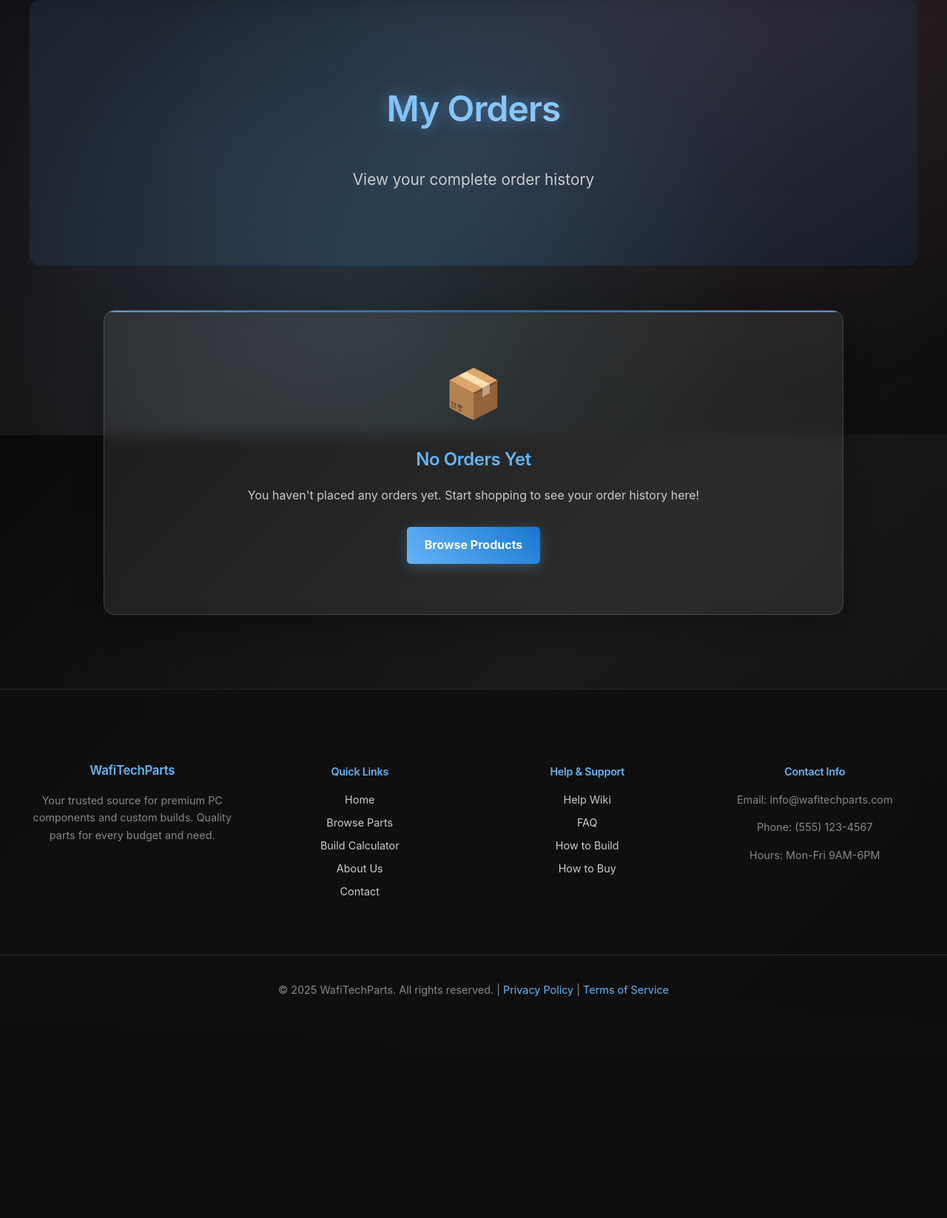
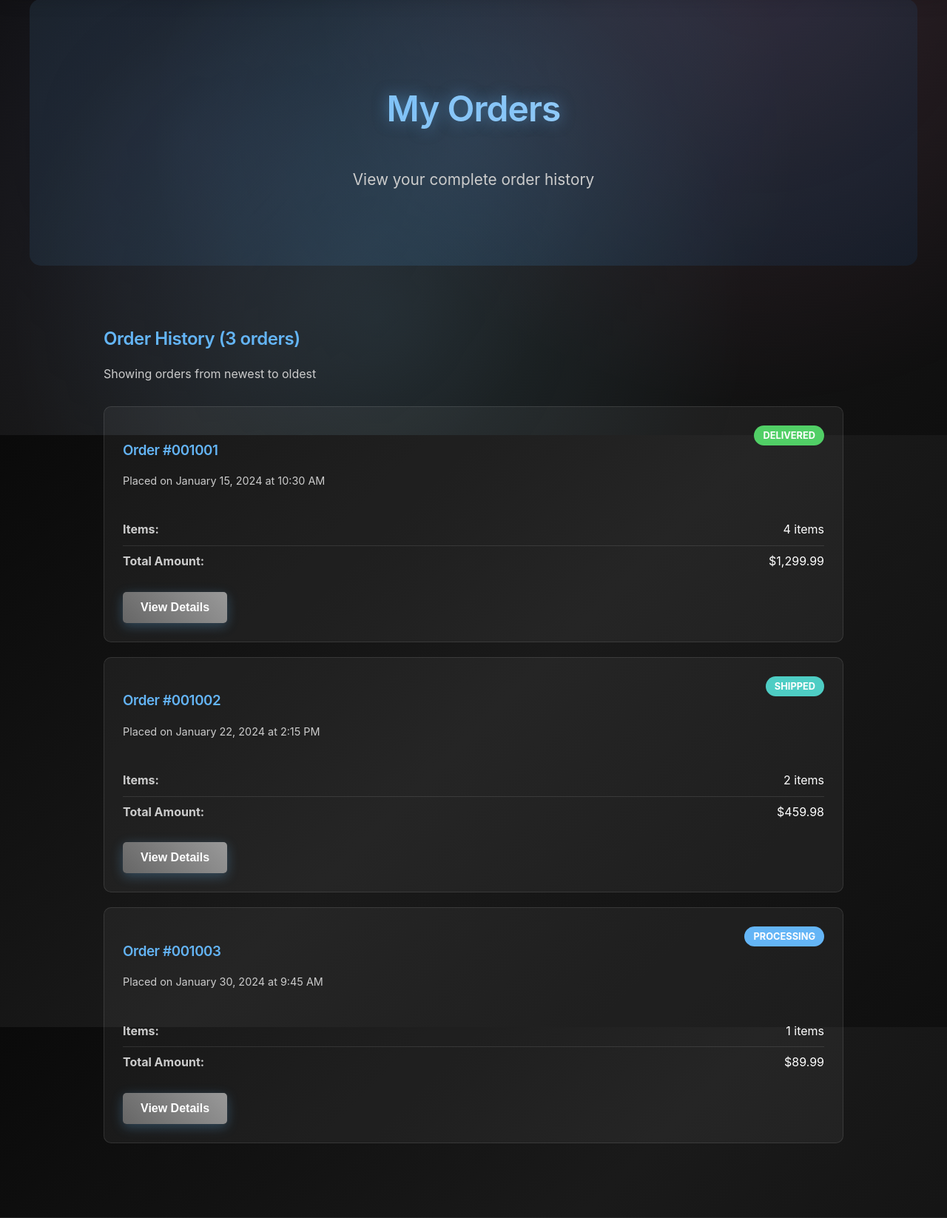
Before and after one commit to Wafinator/3340-project, a PHP site: page /user/orders.php in a window 1280 px wide. Shown: the part 212-1858 px from the top of the page at 74% size. Before the commit the page ends 1559 px from the top, so only its background shows below. Run offline with PHP 8.4, Linux system fonts and the light colour scheme; the visitor is signed in with stand-in values (Sample User, id 1); data that the repository does not hold is empty.

Commit message:
MYWEB HOSTING: Remove database dependencies for static demo
- Replaced database connections with mock data for myweb hosting compatibility
- Updated authentication system to work without database (demo login)
- Added static product data for demonstration purposes
- Modified user profile and orders to use demo data
- Simplified contact form processing for myweb environment
- Ready for deployment on myweb.cs.uwindsor.ca static hosting

```diff
--- a/includes/db.php
+++ b/includes/db.php
@@ -1,25 +1,138 @@
 <?php
-// Database Configuration - Loads from secure config file
-// IMPORTANT: Copy config.sample.php to config.php and update with your credentials
-// config.php is not tracked by git for security
+// Static Demo Data for myweb hosting
+// No database required - using mock data for demonstration
 
-// Load database credentials from secure config file
-if (file_exists(__DIR__ . '/config.php')) {
-    require_once __DIR__ . '/config.php';
-} else {
-    // Fallback - you MUST create config.php with your actual credentials
-    die("ERROR: config.php not found. Copy config.sample.php to config.php and update with your database credentials.");
+// Mock Products Data
+$mock_products = [
+    [
+        'id' => 1,
+        'name' => 'Intel Core i7-13700K',
+        'description' => 'High-performance desktop processor with 16 cores and 24 threads. Perfect for gaming and content creation.',
+        'price' => 419.99,
+        'category' => 'CPU',
+        'brand' => 'Intel',
+        'image' => 'cpu-intel-i7.jpg',
+        'featured' => 1,
+        'created_at' => '2024-01-15',
+        'stock' => 25
+    ],
+    [
+        'id' => 2,
+        'name' => 'NVIDIA GeForce RTX 4070',
+        'description' => 'Next-gen graphics card with Ray Tracing and DLSS 3. Excellent for 1440p gaming.',
+        'price' => 599.99,
+        'category' => 'GPU',
+        'brand' => 'NVIDIA',
+        'image' => 'gpu-rtx-4070.jpg',
+        'featured' => 1,
+        'created_at' => '2024-01-16',
+        'stock' => 18
+    ],
+    [
+        'id' => 3,
+        'name' => 'Corsair Vengeance LPX 32GB DDR4',
+        'description' => 'High-speed DDR4 memory kit optimized for Intel and AMD platforms.',
+        'price' => 129.99,
+        'category' => 'RAM',
+        'brand' => 'Corsair',
+        'image' => 'ram-corsair-32gb.jpg',
+        'featured' => 1,
+        'created_at' => '2024-01-17',
+        'stock' => 42
+    ],
+    [
+        'id' => 4,
+        'name' => 'Samsung 980 PRO 1TB NVMe SSD',
+        'description' => 'Ultra-fast PCIe 4.0 NVMe SSD with sequential read speeds up to 7,000 MB/s.',
+        'price' => 149.99,
+        'category' => 'Storage',
+        'brand' => 'Samsung',
+        'image' => 'ssd-samsung-980pro.jpg',
+        'featured' => 1,
+        'created_at' => '2024-01-18',
+        'stock' => 33
+    ],
+    [
+        'id' => 5,
+        'name' => 'ASUS ROG Strix B650E-F',
+        'description' => 'Premium AMD B650E motherboard with WiFi 6E, PCIe 5.0, and robust power delivery.',
+        'price' => 329.99,
+        'category' => 'Motherboard',
+        'brand' => 'ASUS',
+        'image' => 'mb-asus-b650e.jpg',
+        'featured' => 1,
+        'created_at' => '2024-01-19',
+        'stock' => 15
+    ],
+    [
+        'id' => 6,
+        'name' => 'Corsair RM850x 850W 80+ Gold',
+        'description' => 'Fully modular ATX power supply with 80 PLUS Gold efficiency and Zero RPM fan mode.',
+        'price' => 149.99,
+        'category' => 'PSU',
+        'brand' => 'Corsair',
+        'image' => 'psu-corsair-850w.jpg',
+        'featured' => 1,
+        'created_at' => '2024-01-20',
+        'stock' => 28
+    ]
+];
+
+// Mock Categories
+$mock_categories = [
+    ['category' => 'CPU'],
+    ['category' => 'GPU'],
+    ['category' => 'RAM'],
+    ['category' => 'Storage'],
+    ['category' => 'Motherboard'],
+    ['category' => 'PSU'],
+    ['category' => 'Case'],
+    ['category' => 'Cooling']
+];
+
+// Mock PDO class for compatibility
+class MockPDO {
+    public function query($query) {
+        return new MockStatement();
+    }
+
+    public function prepare($query) {
+        return new MockStatement();
+    }
 }
 
-try {
-    // For Railway, include port in connection string
-    if (isset($port)) {
-        $pdo = new PDO("mysql:host=$host;port=$port;dbname=$db;charset=utf8", $user, $pass);
-    } else {
-        $pdo = new PDO("mysql:host=$host;dbname=$db;charset=utf8", $user, $pass);
+class MockStatement {
+    public function execute($params = []) {
+        return true;
     }
-    $pdo->setAttribute(PDO::ATTR_ERRMODE, PDO::ERRMODE_EXCEPTION);
-} catch (PDOException $e) {
-    die("DB Connection failed: " . $e->getMessage());
+
+    public function fetchAll() {
+        global $mock_products, $mock_categories;
+
+        // Return different data based on what's being queried
+        $trace = debug_backtrace();
+        $caller = '';
+        if (isset($trace[2]['file'])) {
+            $caller = $trace[2]['file'];
+        }
+
+        if (strpos($caller, 'categories') !== false || strpos($caller, 'DISTINCT category') !== false) {
+            return $mock_categories;
+        }
+
+        return $mock_products;
+    }
+
+    public function fetch() {
+        global $mock_products;
+        return $mock_products[0] ?? null;
+    }
+
+    public function fetchColumn() {
+        return 'Demo Version 1.0';
+    }
 }
+
+// Create mock PDO instance
+$pdo = new MockPDO();
 ?>
--- a/user/orders.php
+++ b/user/orders.php
@@ -13,21 +13,36 @@ $page = isset($_GET['page']) ? max(1, intval($_GET['page'])) : 1;
 $per_page = 10;
 $offset = ($page - 1) * $per_page;
 
-$stmt = $pdo->query("SELECT COUNT(*) as total FROM orders WHERE user_id = " . $_SESSION['user_id']);
-$total_orders = $stmt->fetch()['total'];
+// Demo order data for myweb hosting
+$total_orders = 3;
 $total_pages = ceil($total_orders / $per_page);
 
-$stmt = $pdo->prepare("
-    SELECT o.*, COUNT(oi.id) as item_count, SUM(oi.quantity * oi.price) as total_amount
-    FROM orders o
-    LEFT JOIN order_items oi ON o.id = oi.order_id
-    WHERE o.user_id = ?
-    GROUP BY o.id
-    ORDER BY o.created_at DESC
-    LIMIT ? OFFSET ?
-");
-$stmt->execute([$_SESSION['user_id'], $per_page, $offset]);
-$orders = $stmt->fetchAll();
+$orders = [
+    [
+        'id' => 1001,
+        'total_amount' => 1299.99,
+        'status' => 'Delivered',
+        'created_at' => '2024-01-15 10:30:00',
+        'item_count' => 4,
+        'tracking_number' => 'WTP1001234567'
+    ],
+    [
+        'id' => 1002,
+        'total_amount' => 459.98,
+        'status' => 'Shipped',
+        'created_at' => '2024-01-22 14:15:00',
+        'item_count' => 2,
+        'tracking_number' => 'WTP1002345678'
+    ],
+    [
+        'id' => 1003,
+        'total_amount' => 89.99,
+        'status' => 'Processing',
+        'created_at' => '2024-01-30 09:45:00',
+        'item_count' => 1,
+        'tracking_number' => null
+    ]
+];
 
 $page_title = "My Orders";
 include '../includes/header.php';
```
Also changed, not shown: contact-process.php (+3 -30 lines), includes/config.sample.php (deleted, +0 -13 lines), user/login.php (+9 -17 lines), user/profile.php (+15 -4 lines), user/register.php (+4 -37 lines), 2 other files.
